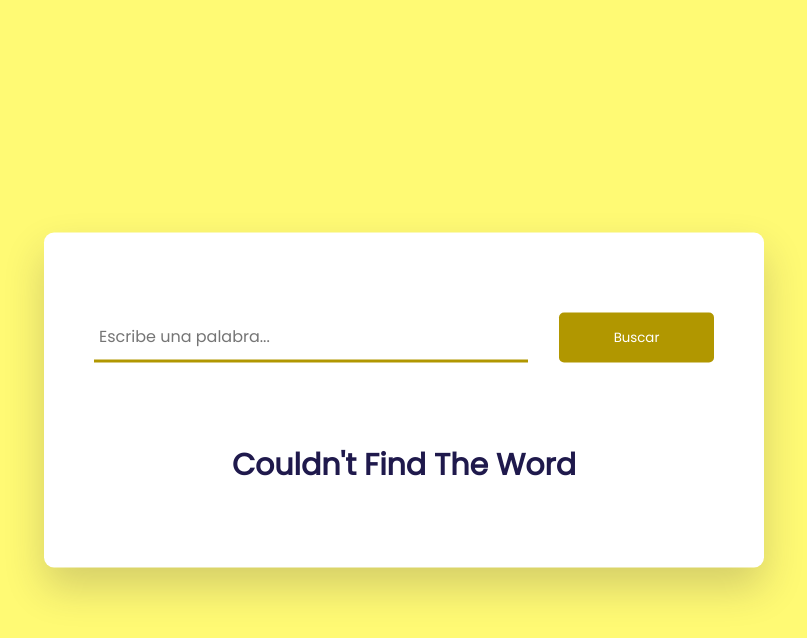
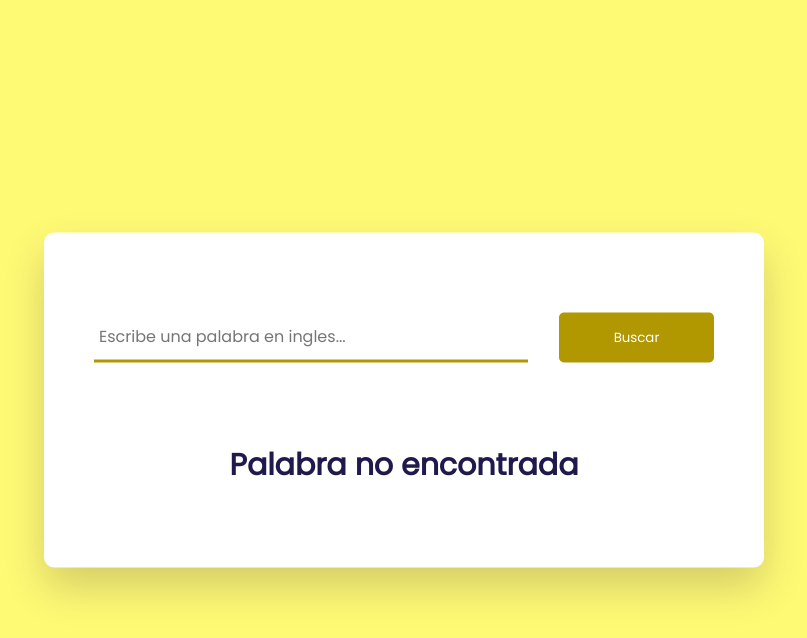
Before and after one commit to RobertoRamiez/API_Diccionario, a plain HTML site: page index.html in a window 1280 px wide. Both pictures are taken after a click on the button "Buscar". Shown: the whole page, without its empty margins (236-1043 px from the left). Drawn offline with Linux system fonts and the light colour scheme; no server answers.

Commit message:
Especigicando lenguaje

```diff
--- a/index.html
+++ b/index.html
@@ -19,7 +19,7 @@
             <div class="search-box">
                 <input
                     type="text"
-                    placeholder="Escribe una palabra..."
+                    placeholder="Escribe una palabra en ingles..."
                     id="inp-word"
                 />
                 <button id="search-btn">Buscar</button>
--- a/index.js
+++ b/index.js
@@ -29,7 +29,7 @@ btn.addEventListener("click", () => {
             sound.setAttribute("src", `https:${data[0].phonetics[0].audio}`);
         })
         .catch(() => {
-            result.innerHTML = `<h3 class="error">Couldn't Find The Word</h3>`;
+            result.innerHTML = `<h3 class="error">Palabra no encontrada</h3>`;
         });
 });
 function playSound() {
```
